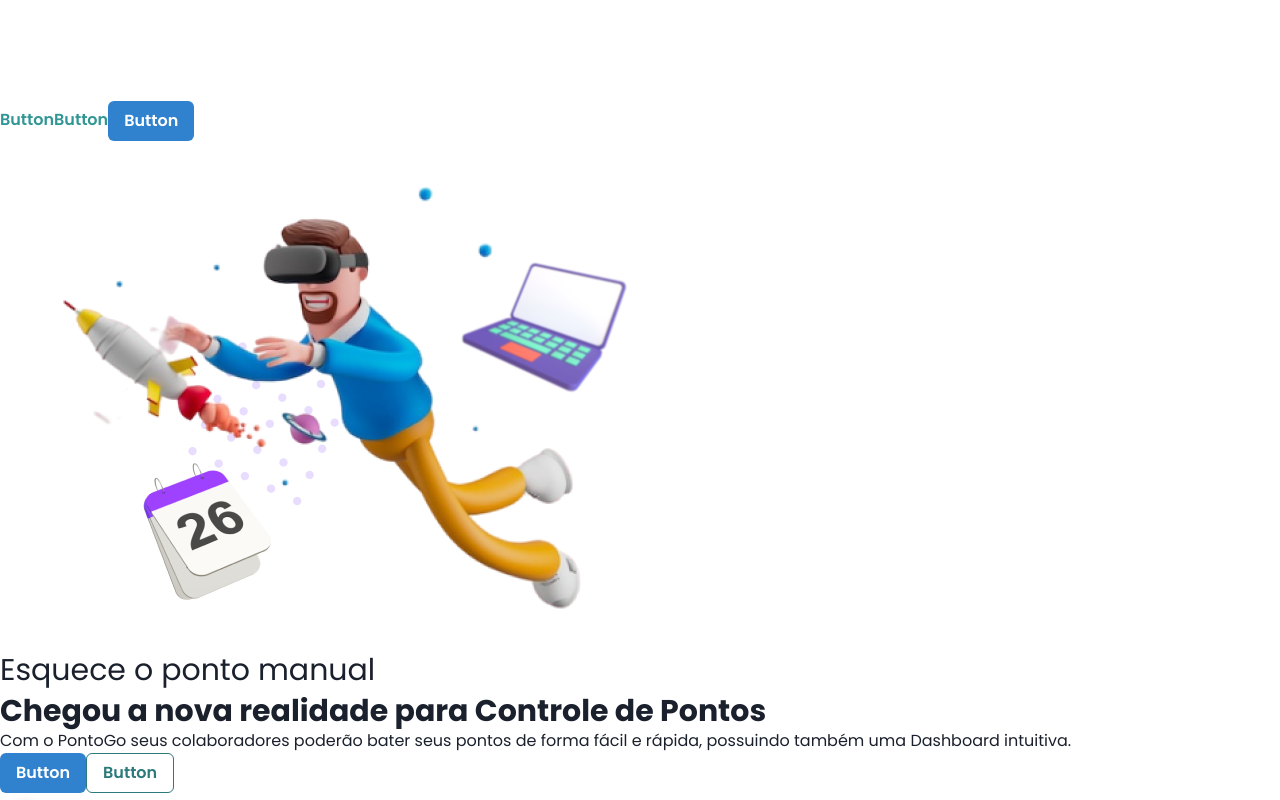
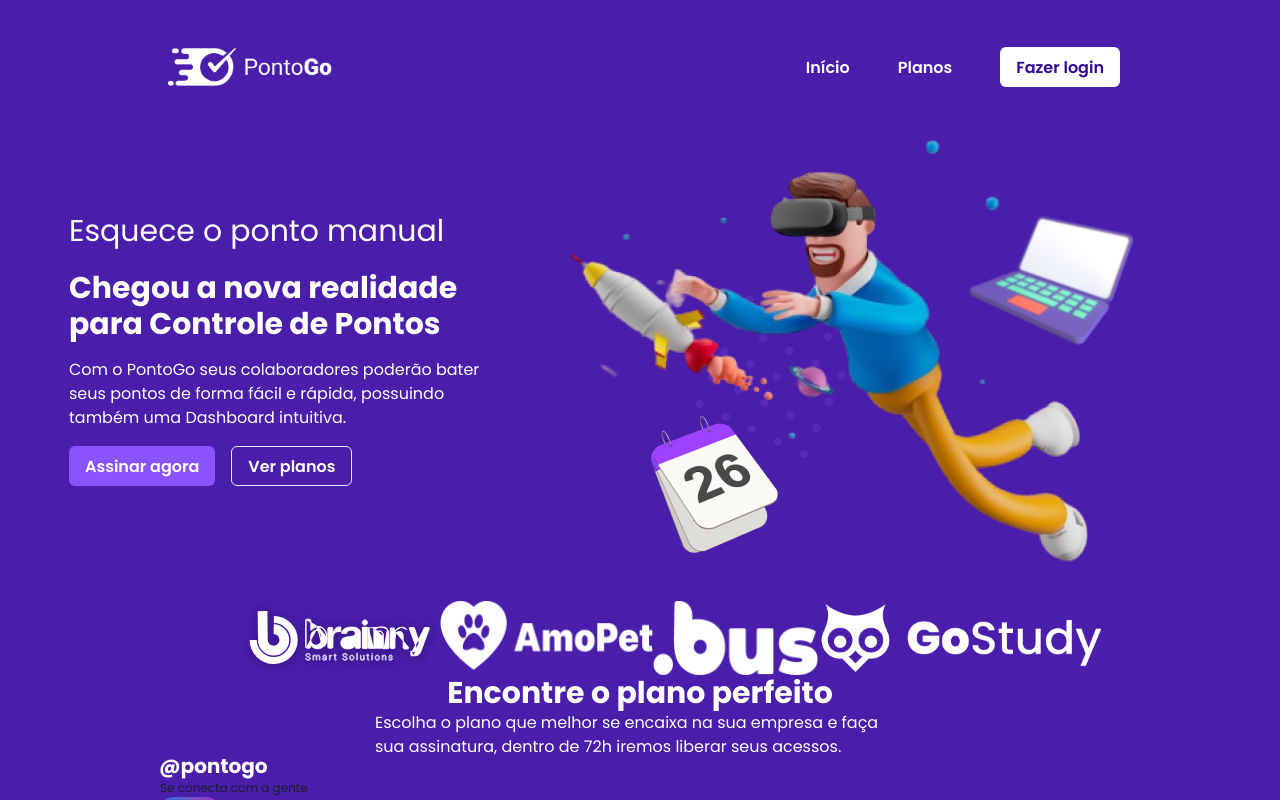
Before and after one commit to Alinewienke/teste-brainny, a React (Vite) app: page / in a window 1280 px wide. Shown: the top 800 px of the page. Built offline with nearby package versions, Linux system fonts and the light colour scheme; a web font is replaced by a local one.

Commit message:
:lipstick: estilização de componentes

```diff
--- a/src/components/CompanyLogos/CompanyLogos.jsx
+++ b/src/components/CompanyLogos/CompanyLogos.jsx
@@ -1,4 +1,4 @@
-import { Image } from '@chakra-ui/react';
+import { Flex, Image, Spacer } from '@chakra-ui/react';
 
 import logoBrainny from '../../assets/logo-brainny.svg';
 import logoAmoPet from '../../assets/logo-amo-pet.png';
@@ -8,22 +8,31 @@
 function CompanyLogos() {
   return (
     <>
+      <Flex px='20'>
         <Image
           src={logoBrainny}
           alt='logo brainny'
+          width='200px'
         />
+        <Spacer />
         <Image
           src={logoAmoPet}
           alt='logo amo pet'
+          width='213px'
         />
+        <Spacer />
         <Image
           src={logoBus}
           alt='logo bus'
+          width='165px'
         />
+        <Spacer />
         <Image
           src={logoGostudy}
           alt='logo gostudy'
+          width='283px'
         />
+      </Flex>
     </>
   );
 }
--- a/src/components/MainContent/MainContent.jsx
+++ b/src/components/MainContent/MainContent.jsx
@@ -6,31 +6,61 @@
 import { Text } from '@chakra-ui/react';
 import { Heading } from '@chakra-ui/react';
 
+import { Flex, Spacer, Box, Center } from '@chakra-ui/react';
+
 function MainContent() {
   return (
     <>
-      <Image
-        src={closePrincipal}
-        alt='close-principal'
-      />
-      <Text fontSize='3xl'>Esquece o ponto manual</Text>
-      <Heading
-        as='h3'
-        size='lg'
-      >
-        Chegou a nova realidade para Controle de Pontos
-      </Heading>
-      <Text fontSize='md'>
-        Com o PontoGo seus colaboradores poderão bater seus pontos de forma fácil e rápida, possuindo também uma
-        Dashboard intuitiva.
-      </Text>
-      <Button colorScheme='blue'>Button</Button>
-      <Button
-        colorScheme='teal'
-        variant='outline'
-      >
-        Button
-      </Button>
+      <Center>
+        <Flex
+          minWidth='max-content'
+          alignItems='center'
+          gap='2'
+        >
+          <Box maxWidth='430'>
+            <Text
+              color='white'
+              fontSize='3xl'
+              mb='4'
+            >
+              Esquece o ponto manual
+            </Text>
+            <Heading
+              as='h3'
+              size='lg'
+              color='white'
+              mb='4'
+            >
+              Chegou a nova realidade para Controle de Pontos
+            </Heading>
+            <Text
+              color='white'
+              fontSize='md'
+              mb='4'
+            >
+              Com o PontoGo seus colaboradores poderão bater seus pontos de forma fácil e rápida, possuindo também uma
+              Dashboard intuitiva.
+            </Text>
+            <Button
+              bg='secondary'
+              color='white'
+              mr='4'
+            >
+              Assinar agora
+            </Button>
+            <Button
+              variant='outline'
+              color='white'
+            >
+              Ver planos
+            </Button>
+          </Box>
+          <Image
+            src={closePrincipal}
+            alt='close-principal'
+          />
+        </Flex>
+      </Center>
     </>
   );
 }
--- a/src/components/NavBar/NavBar.jsx
+++ b/src/components/NavBar/NavBar.jsx
@@ -1,28 +1,47 @@
-import { Button } from '@chakra-ui/react';
+import { Button, ButtonGroup } from '@chakra-ui/react';
 import { Image } from '@chakra-ui/react';
+import { Flex, Spacer, Box } from '@chakra-ui/react';
 
 import logo from '../../assets/logo-white.png';
 
 function NavBar() {
   return (
     <>
+      <Flex
+        color='white'
+        alignItems='center'
+      >
+        <Box p='2'>
           <Image
+            w='164px'
             src={logo}
             alt='logo'
           />
+        </Box>
+        <Spacer />
+        <ButtonGroup gap='10'>
           <Button
             colorScheme='teal'
             variant='link'
+            color='white'
           >
-        Button
+            Início
           </Button>
           <Button
             colorScheme='teal'
             variant='link'
+            color='white'
           >
-        Button
+            Planos
           </Button>
-      <Button colorScheme='blue'>Button</Button>
+          <Button
+            color='principal'
+            bg='white'
+          >
+            Fazer login
+          </Button>
+        </ButtonGroup>
+      </Flex>
     </>
   );
 }
--- a/src/components/Pricing/Pricing.jsx
+++ b/src/components/Pricing/Pricing.jsx
@@ -1,19 +1,28 @@
 import { Text } from '@chakra-ui/react';
-import { Heading } from '@chakra-ui/react';
+import { Heading, Center } from '@chakra-ui/react';
 
 function Pricing() {
   return (
     <>
+      <Center>
         <Heading
           as='h3'
           size='lg'
+          color='white'
         >
           Encontre o plano perfeito
         </Heading>
-      <Text fontSize='md'>
+      </Center>
+      <Center>
+        <Text
+          fontSize='md'
+          maxWidth='530'
+          color='white'
+        >
           Escolha o plano que melhor se encaixa na sua empresa e faça sua assinatura, dentro de 72h iremos liberar seus
           acessos.
         </Text>
+      </Center>
     </>
   );
 }
--- a/src/main.css
+++ b/src/main.css
@@ -1,3 +1,7 @@
 * {
   font-family: 'Poppins', sans-serif;
 }
+
+body {
+  background-color: #4a1daa;
+}
--- a/src/main.jsx
+++ b/src/main.jsx
@@ -39,6 +39,13 @@
   fonts: {
     body: "'Poppins', sans-serif;",
     heading: "'Poppins', sans-serif;"
+  },
+  styles: {
+    global: () => ({
+      body: {
+        bg: ''
+      }
+    })
   }
 });
 
--- a/src/pages/LandingPage.jsx
+++ b/src/pages/LandingPage.jsx
@@ -1,3 +1,5 @@
+import { Box } from '@chakra-ui/react';
+
 import NavBar from '../components/NavBar/NavBar';
 import MainContent from '../components/MainContent/MainContent';
 import CompanyLogos from '../components/CompanyLogos/CompanyLogos';
@@ -8,12 +10,17 @@
 function LandingPage() {
   return (
     <>
+      <Box
+        py='10'
+        px='40'
+      >
         <NavBar />
         <MainContent />
         <CompanyLogos />
         <Pricing />
         <Contact />
         <Footer />
+      </Box>
     </>
   );
 }
```
Lines whose indentation alone changed are shown as unchanged.
